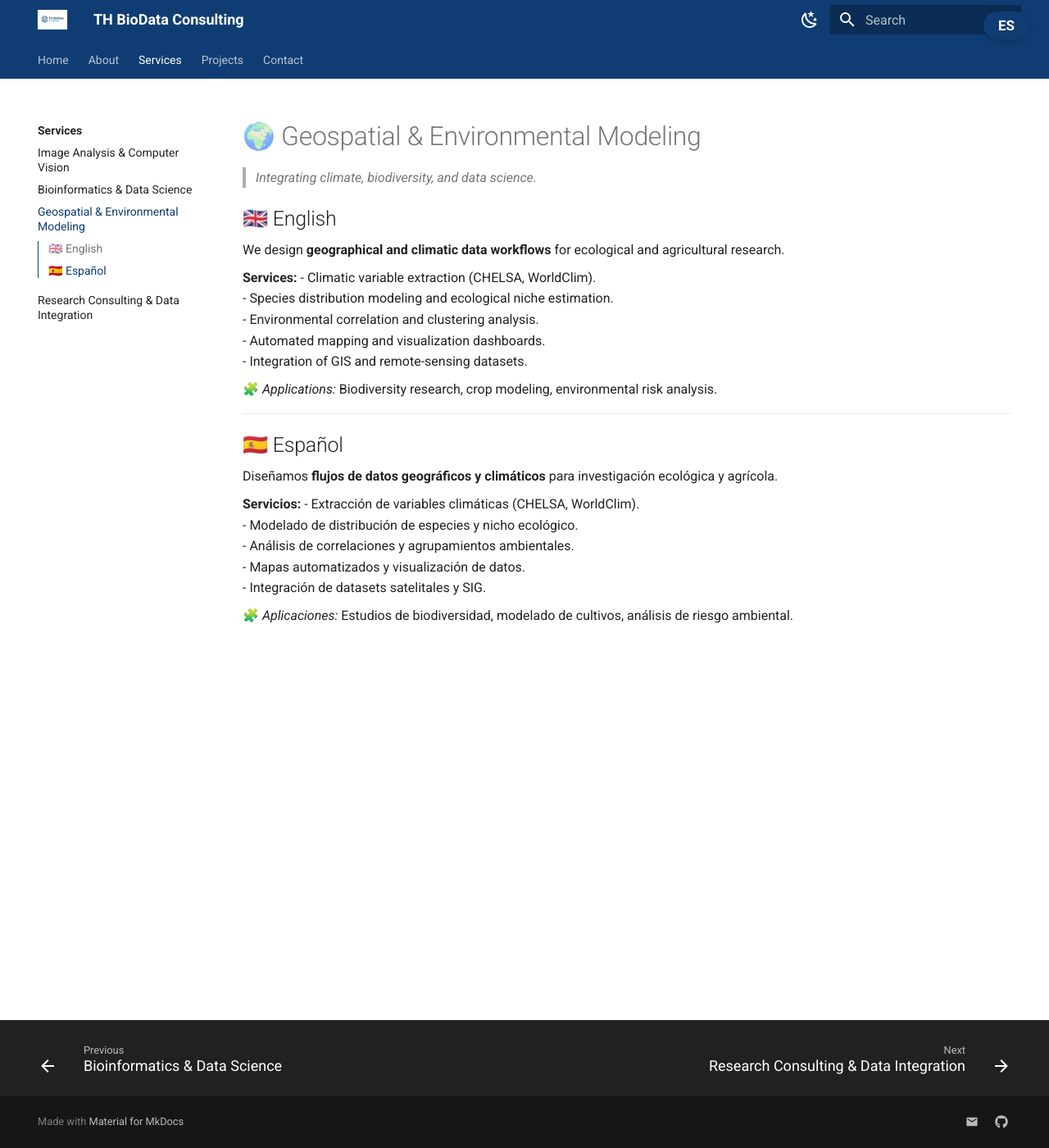
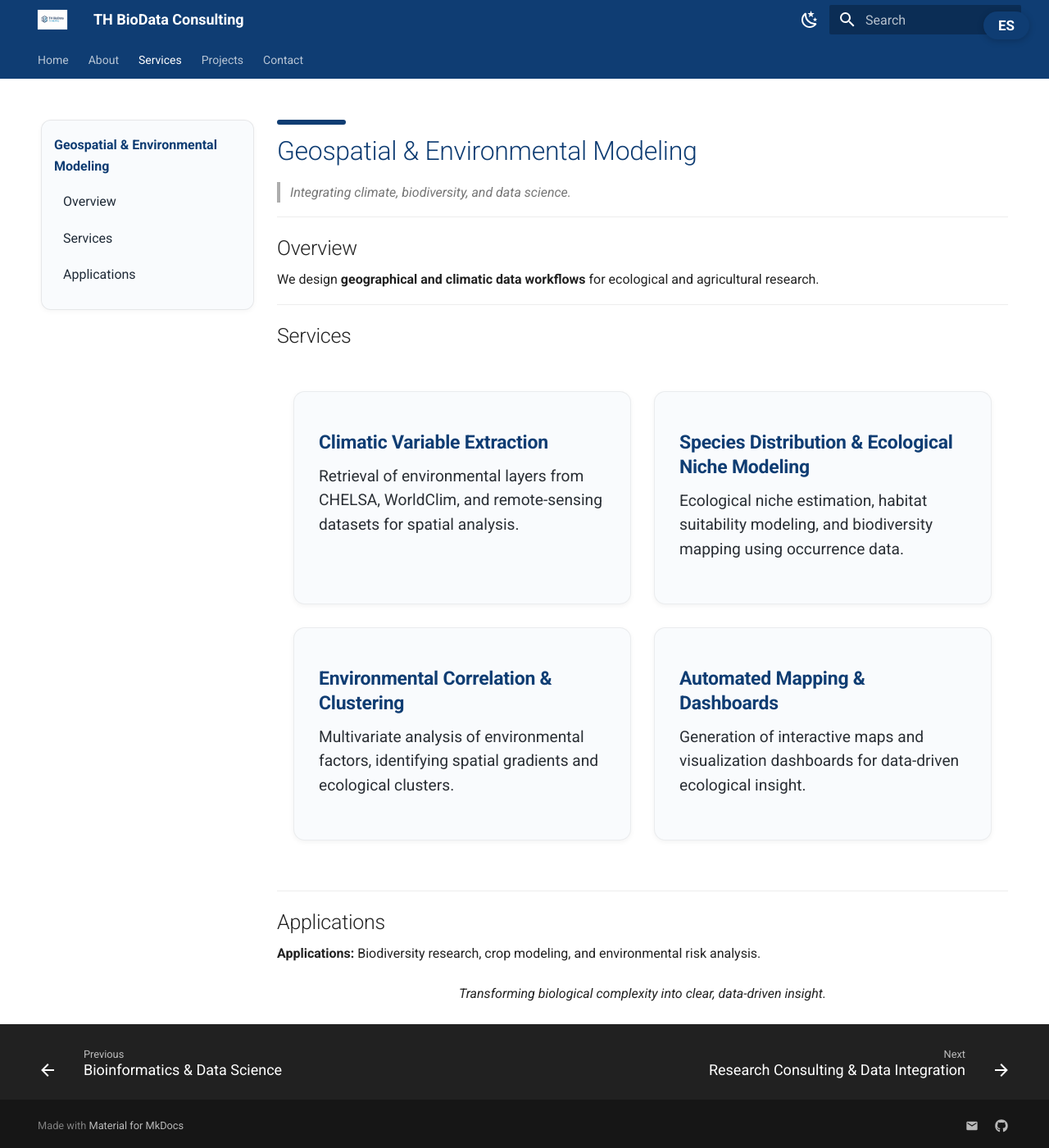
Before and after one commit to TH-BioData/th-biodata.github.io, an MkDocs documentation site: the page built from docs/services/geospatial.md, in a window 1280 px wide and 1400 px high. Shown: the whole window at 82% size. Built offline with MkDocs 1.6.1 and Material for MkDocs 9.7.7, drawn with Linux system fonts in a browser that asks for light colours.

Commit message:
Update geospatial.md

```diff
--- a/docs/services/geospatial.md
+++ b/docs/services/geospatial.md
@@ -1,29 +1,127 @@
-# 🌍 Geospatial & Environmental Modeling
-
-> *Integrating climate, biodiversity, and data science.*
-
-## 🇬🇧 English
-We design **geographical and climatic data workflows** for ecological and agricultural research.
-
-**Services:**
-- Climatic variable extraction (CHELSA, WorldClim).
-- Species distribution modeling and ecological niche estimation.
-- Environmental correlation and clustering analysis.
-- Automated mapping and visualization dashboards.
-- Integration of GIS and remote-sensing datasets.
-
-🧩 *Applications:* Biodiversity research, crop modeling, environmental risk analysis.
-
+---
+title: Geospatial & Environmental Modeling
+hide:
+  - toc
 ---
 
-## 🇪🇸 Español
-Diseñamos **flujos de datos geográficos y climáticos** para investigación ecológica y agrícola.
+<!-- ====================== LAYOUT: ÍNDICE + CONTENIDO ====================== -->
+<section class="th-section th-about-layout th-servicepage">
 
-**Servicios:**
-- Extracción de variables climáticas (CHELSA, WorldClim).
-- Modelado de distribución de especies y nicho ecológico.
-- Análisis de correlaciones y agrupamientos ambientales.
-- Mapas automatizados y visualización de datos.
-- Integración de datasets satelitales y SIG.
+  <!-- ========== ÍNDICE LATERAL (bilingüe) ========== -->
+  <nav class="th-sideindex" aria-label="Geospatial index">
+    <div class="th-sideindex__label lang lang-en">Geospatial & Environmental Modeling</div>
+    <div class="th-sideindex__label lang lang-es">Modelado Geoespacial y Ambiental</div>
 
-🧩 *Aplicaciones:* Estudios de biodiversidad, modelado de cultivos, análisis de riesgo ambiental.
+    <ul>
+      <li><a href="#overview">
+        <span class="lang lang-en">Overview</span>
+        <span class="lang lang-es">Descripción General</span>
+      </a></li>
+      <li><a href="#services">
+        <span class="lang lang-en">Services</span>
+        <span class="lang lang-es">Servicios</span>
+      </a></li>
+      <li><a href="#applications">
+        <span class="lang lang-en">Applications</span>
+        <span class="lang lang-es">Aplicaciones</span>
+      </a></li>
+    </ul>
+  </nav>
+
+  <!-- ========== CONTENIDO PRINCIPAL ========== -->
+  <div class="th-about-content">
+
+    <!-- Título principal -->
+    <h1 class="th-page-title lang lang-en">Geospatial & Environmental Modeling</h1>
+    <h1 class="th-page-title lang lang-es">Modelado Geoespacial y Ambiental</h1>
+
+    <blockquote>
+      <em class="lang lang-en">Integrating climate, biodiversity, and data science.</em>
+      <em class="lang lang-es">Integrando clima, biodiversidad y ciencia de datos.</em>
+    </blockquote>
+
+    <hr/>
+
+    <h2 id="overview" class="lang lang-en">Overview</h2>
+    <h2 id="overview" class="lang lang-es">Descripción General</h2>
+
+    <p class="th-paragraph lang lang-en">
+      We design <strong>geographical and climatic data workflows</strong> for ecological and agricultural research.
+    </p>
+    <p class="th-paragraph lang lang-es">
+      Diseñamos <strong>flujos de datos geográficos y climáticos</strong> para investigación ecológica y agrícola.
+    </p>
+
+    <hr/>
+
+    <h2 id="services" class="lang lang-en">Services</h2>
+    <h2 id="services" class="lang lang-es">Servicios</h2>
+
+    <!-- Tarjetas 2×2 -->
+    <div class="th-cards th-cards--services">
+
+      <div class="th-card">
+        <h3 class="lang lang-en">Climatic Variable Extraction</h3>
+        <h3 class="lang lang-es">Extracción de Variables Climáticas</h3>
+        <p class="lang lang-en">
+          Retrieval of environmental layers from CHELSA, WorldClim, and remote-sensing datasets for spatial analysis.
+        </p>
+        <p class="lang lang-es">
+          Obtención de capas ambientales desde CHELSA, WorldClim y datos satelitales para análisis espacial.
+        </p>
+      </div>
+
+      <div class="th-card">
+        <h3 class="lang lang-en">Species Distribution & Ecological Niche Modeling</h3>
+        <h3 class="lang lang-es">Modelado de Distribución y Nicho Ecológico</h3>
+        <p class="lang lang-en">
+          Ecological niche estimation, habitat suitability modeling, and biodiversity mapping using occurrence data.
+        </p>
+        <p class="lang lang-es">
+          Estimación de nichos ecológicos, modelado de idoneidad de hábitat y mapeo de biodiversidad a partir de registros de presencia.
+        </p>
+      </div>
+
+      <div class="th-card">
+        <h3 class="lang lang-en">Environmental Correlation & Clustering</h3>
+        <h3 class="lang lang-es">Correlación y Agrupamiento Ambiental</h3>
+        <p class="lang lang-en">
+          Multivariate analysis of environmental factors, identifying spatial gradients and ecological clusters.
+        </p>
+        <p class="lang lang-es">
+          Análisis multivariado de factores ambientales para identificar gradientes espaciales y agrupamientos ecológicos.
+        </p>
+      </div>
+
+      <div class="th-card">
+        <h3 class="lang lang-en">Automated Mapping & Dashboards</h3>
+        <h3 class="lang lang-es">Mapeo Automatizado y Tableros</h3>
+        <p class="lang lang-en">
+          Generation of interactive maps and visualization dashboards for data-driven ecological insight.
+        </p>
+        <p class="lang lang-es">
+          Generación de mapas interactivos y tableros de visualización para conocimiento ecológico basado en datos.
+        </p>
+      </div>
+
+    </div>
+
+    <hr/>
+
+    <h2 id="applications" class="lang lang-en">Applications</h2>
+    <h2 id="applications" class="lang lang-es">Aplicaciones</h2>
+
+    <p class="th-paragraph lang lang-en">
+      <strong>Applications:</strong> Biodiversity research, crop modeling, and environmental risk analysis.
+    </p>
+    <p class="th-paragraph lang lang-es">
+      <strong>Aplicaciones:</strong> Estudios de biodiversidad, modelado de cultivos y análisis de riesgo ambiental.
+    </p>
+
+    <div align="center" style="margin-top:1.2rem;">
+      <em class="lang lang-en">Transforming biological complexity into clear, data-driven insight.</em>
+      <em class="lang lang-es">Transformando la complejidad biológica en conocimiento claro y basado en datos.</em>
+    </div>
+
+  </div>
+</section>
```
